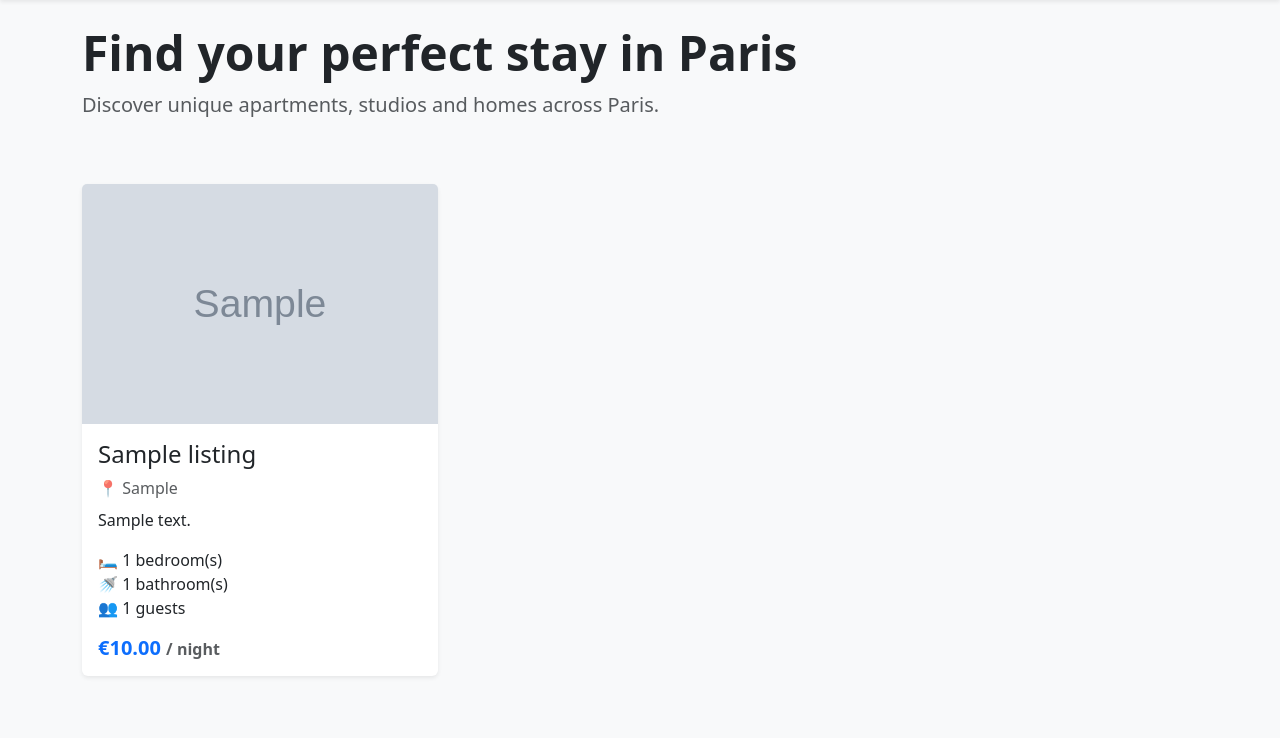
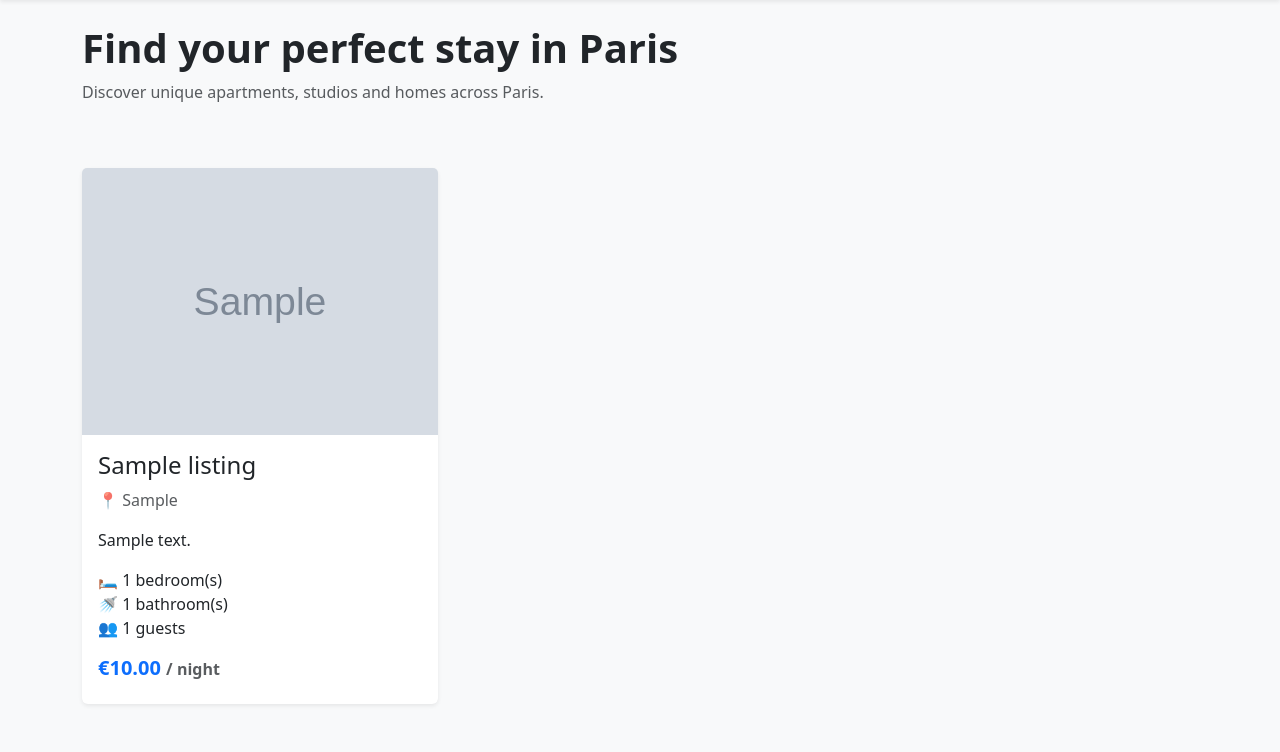
Before and after one commit to Monia07/bellestays-paris, a Django app: page / in a window 1280 px wide. Shown: the part 62-814 px from the top of the page. Before the commit the page ends 741 px from the top, so only its background shows below. Run offline with Django 5.2, Linux system fonts and the light colour scheme; tables that the repository leaves empty hold one stand-in row (values such as "Sample post"); grey boxes marked "Sample" are stand-in pictures.

Commit message:
Fix heading hierarchy

```diff
--- a/listings/templates/listings/listing_list.html
+++ b/listings/templates/listings/listing_list.html
@@ -6,15 +6,15 @@ Home | BelleStays Paris
 
 {% block content %}
 
-<div class="row mb-5">
+<div class="d-flex justify-content-between align-items-center mb-5">
 
-    <div class="col-12">
+    <div>
 
-        <h1 class="fw-bold display-5">
+        <h1 class="fw-bold">
             Find your perfect stay in Paris
         </h1>
 
-        <p class="text-muted lead">
+        <p class="text-muted">
             Discover unique apartments, studios and homes across Paris.
         </p>
 
@@ -22,11 +22,11 @@ Home | BelleStays Paris
 
 </div>
 
-<div class="row g-4">
+<div class="row">
 
     {% for listing in listings %}
 
-    <div class="col-12 col-md-6 col-lg-4">
+    <div class="col-md-6 col-lg-4 mb-4">
 
         <a
             href="{% url 'listing_detail' listing.pk %}"
@@ -39,24 +39,23 @@ Home | BelleStays Paris
                     src="{{ listing.image }}"
                     class="card-img-top"
                     alt="{{ listing.title }}"
-                    style="height: 240px; object-fit: cover;"
                 >
 
-                <div class="card-body d-flex flex-column">
+                <div class="card-body">
 
-                    <h4 class="card-title">
+                    <h2 class="card-title h4">
                         {{ listing.title }}
-                    </h4>
+                    </h2>
 
-                    <p class="text-muted mb-2">
+                    <p class="text-muted">
                         📍 {{ listing.district }}
                     </p>
 
-                    <p class="flex-grow-1">
+                    <p>
                         {{ listing.description|truncatewords:15 }}
                     </p>
 
-                    <ul class="list-unstyled mb-3">
+                    <ul class="list-unstyled">
 
                         <li>
                             🛏 {{ listing.bedrooms }} bedroom(s)
@@ -72,7 +71,7 @@ Home | BelleStays Paris
 
                     </ul>
 
-                    <h5 class="text-primary fw-bold mb-0">
+                    <h5 class="text-primary fw-bold">
 
                         €{{ listing.price_per_night }}
 
@@ -94,19 +93,9 @@ Home | BelleStays Paris
 
     <div class="col-12">
 
-        <div class="card border-0 shadow-sm">
+        <div class="alert alert-info">
 
-            <div class="card-body text-center p-5">
-
-                <h4>
-                    No properties available yet
-                </h4>
-
-                <p class="text-muted mb-0">
-                    Please check back later for new listings.
-                </p>
-
-            </div>
+            No properties available yet.
 
         </div>
 
```
